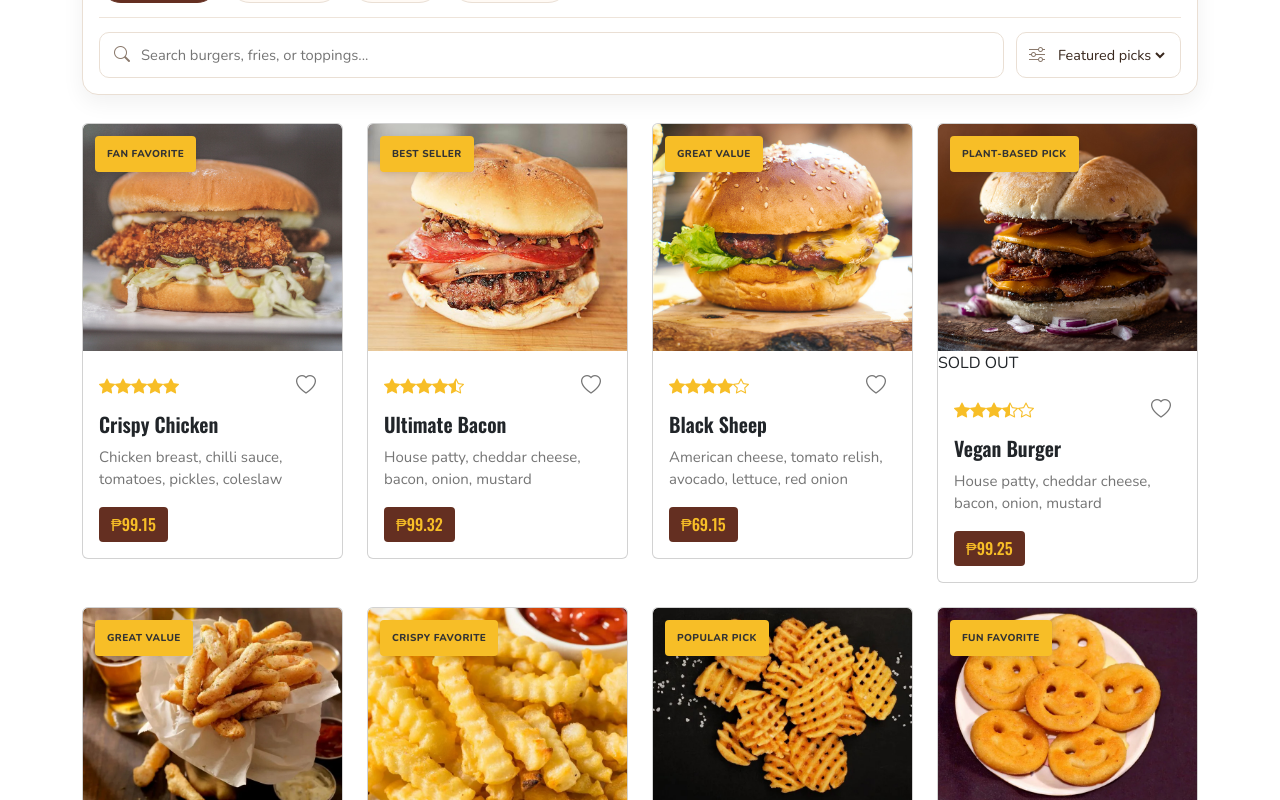
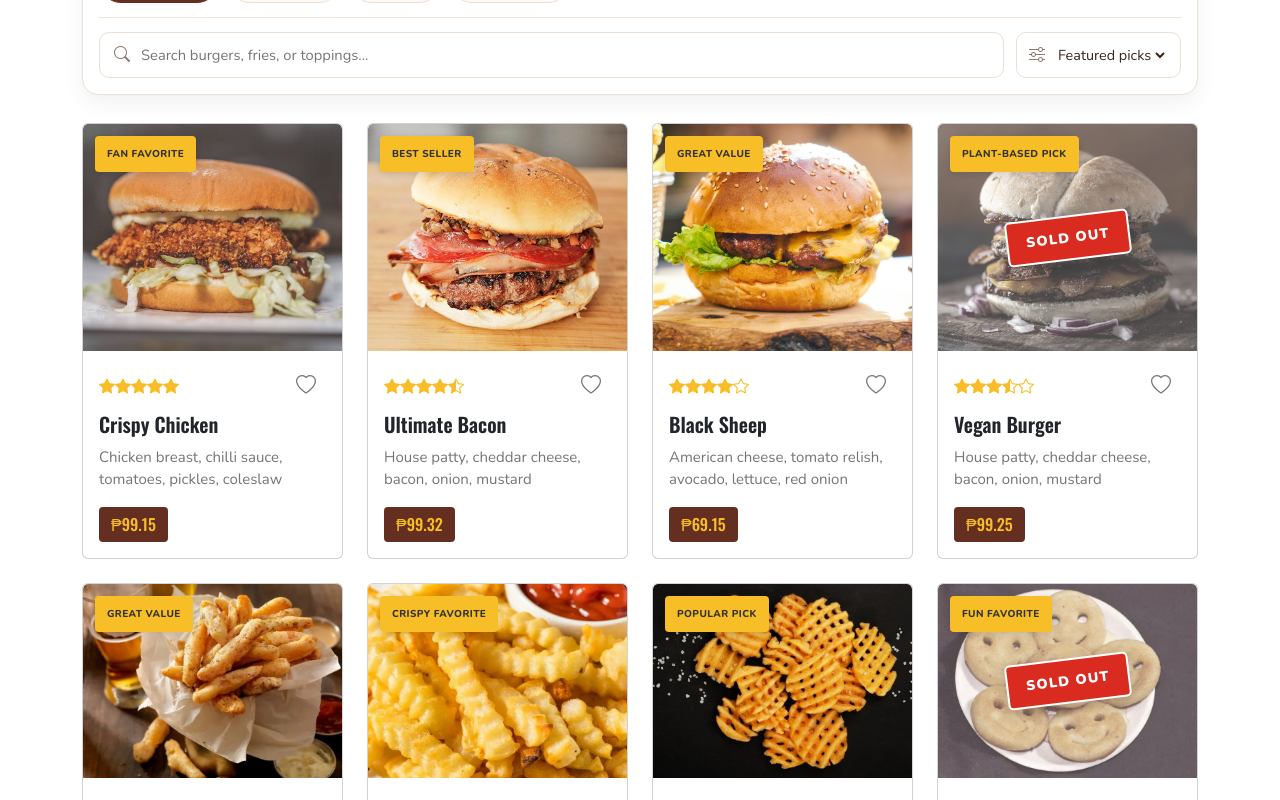
Before and after one commit to edmagineva3d/my_tasty-burger-app_V2, a React (Vite) app: page / in a window 1280 px wide. Shown: the part 2160-2960 px from the top of the page. Built offline with nearby package versions, Linux system fonts and the light colour scheme.

Commit message:
Style sold-out badges on menu cards

```diff
--- a/src/styles/Home.css
+++ b/src/styles/Home.css
@@ -707,3 +707,35 @@ footer .copy_right ul li:last-child::after{
 
 .menu_results_count { color: #8a796c; font-size: .86rem; margin: 0 0 10px 2px; }
 .menu_results_count strong { color: #38271d; }
+
+/* Sold-out menu item state */
+.menu-card-image.sold-out-image .card-img-top {
+  filter: grayscale(55%);
+  opacity: .72;
+}
+.menu-card-image .sold-out-badge {
+  position: absolute;
+  z-index: 3;
+  inset: 50% auto auto 50%;
+  transform: translate(-50%, -50%) rotate(-7deg);
+  padding: 10px 18px;
+  border: 2px solid #fff;
+  border-radius: 5px;
+  background: #d92b1f;
+  color: #fff;
+  font-size: 14px;
+  font-weight: 900;
+  letter-spacing: 1.2px;
+  box-shadow: 0 4px 15px rgba(0, 0, 0, .22);
+  pointer-events: none;
+}
+.menu_section .add_to_cart .btn_cart:disabled {
+  cursor: not-allowed;
+  opacity: .72;
+  transform: translateY(0);
+  background: #d8d8d8;
+  color: #555;
+}
+.menu_section .card:hover .add_to_cart .btn_cart:disabled {
+  opacity: 1;
+}
```
